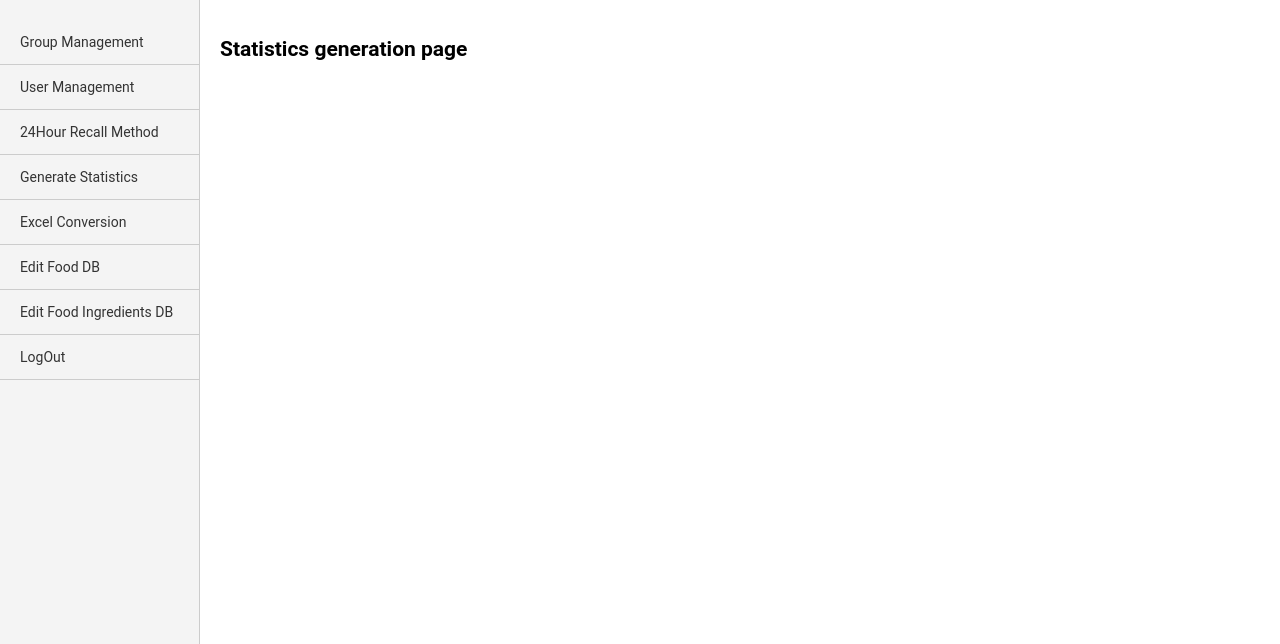
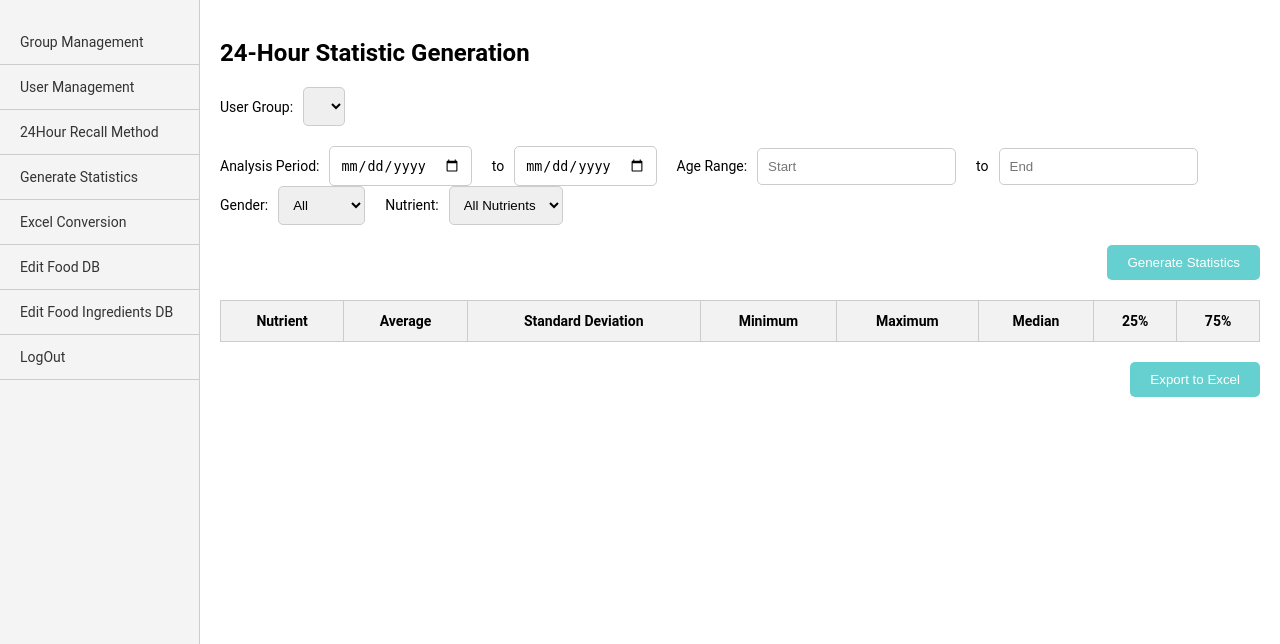
Before and after one commit to Park-HyeonJi/CambodiaNAS, a Flask app: page /24h-stas in a window 1280 px wide. Shown: the part 91-735 px from the top of the page. Run offline with Flask 3, Linux system fonts and the light colour scheme; a user stored in the database is signed in; lists and menus that the app fills with data are empty.

Commit message:
통계 생성 페이지 기초 구현

```diff
--- /dev/null
+++ b/static/24h_stas.css
@@ -0,0 +1,76 @@
+h2 {
+    white-space: nowrap;
+    font-size: 24px;
+    margin-bottom: 20px;
+}
+
+.container {
+    display: flex;
+}
+
+.group-selection, .filter-options {
+    display: flex;
+    flex-wrap: wrap;
+    align-items: center;
+    margin-bottom: 20px;
+}
+
+.group-selection label, .filter-options label {
+    margin-right: 10px;
+}
+
+.group-selection select, .filter-options input, .filter-options select {
+    margin-right: 20px;
+    padding: 10px;
+    border-radius: 5px;
+    border: 1px solid #ccc;
+    box-sizing: border-box;
+}
+
+.filter-options span {
+    margin-right: 10px;
+}
+
+/* 버튼 컨테이너 스타일 */
+.button-container {
+    display: flex;
+    justify-content: flex-end; /* 버튼을 오른쪽으로 정렬 */
+    width: 100%;
+    margin-bottom: 20px;
+}
+
+button[type="button"], .filter-options button {
+    padding: 10px 20px;
+    background-color: #66d0d0;
+    border: none;
+    border-radius: 5px;
+    color: white;
+    cursor: pointer;
+    transition: background-color 0.3s;
+    margin-top: 0;
+}
+
+button[type="button"]:hover, .filter-options button:hover {
+    background-color: #696bde;
+}
+
+.statistics-table {
+    margin-top: 20px;
+    overflow-x: auto;
+    margin-bottom: 20px;
+}
+
+.statistics-table table {
+    width: 100%;
+    border-collapse: collapse;
+}
+
+.statistics-table th, .statistics-table td {
+    padding: 12px;
+    border: 1px solid #ccc;
+    text-align: center;
+}
+
+.statistics-table th {
+    background-color: #f2f2f2;
+}
--- /dev/null
+++ b/static/24h_stas.js
@@ -0,0 +1,35 @@
+document.addEventListener('DOMContentLoaded', () => {
+    loadUserGroups();
+});
+
+function loadUserGroups() {
+    let groups = JSON.parse(localStorage.getItem('groups')) || [];
+    const userGroupSelect = document.getElementById('user-group');
+    userGroupSelect.innerHTML = '';
+
+    groups.forEach(group => {
+        const option = document.createElement('option');
+        option.value = group;
+        option.textContent = group;
+        userGroupSelect.appendChild(option);
+    });
+}
+
+function generateStatistics() {
+    const ageStart = document.getElementById('age-start').value;
+    const ageEnd = document.getElementById('age-end').value;
+
+    // 나이 범위가 음수인지 확인
+    if (ageStart < 0 || ageEnd < 0 || ageStart > ageEnd) {
+        alert('The age range is wrong. Please enter again.');
+        return; // 조건에 맞지 않으면 함수 종료
+    }
+
+    // 조건에 맞다면 통계 생성 작업 수행
+    alert('Statistics generated!');
+}
+
+function exportToExcel() {
+    // 엑셀로 내보내기 로직을 여기에 추가하세요
+    alert('Exported to Excel!');
+}
--- a/templates/24h_stas.html
+++ b/templates/24h_stas.html
@@ -1,4 +1,72 @@
 {% extends 'base.html' %}
 {% block content %}
-    <h2>Statistics generation page</h2>
+<!DOCTYPE html>
+<html lang="en">
+<head>
+    <meta charset="UTF-8">
+    <title>User Management</title>
+    <link rel="stylesheet" href="{{ url_for('static', filename='style.css') }}">
+    <link rel="stylesheet" href="{{ url_for('static', filename='24h_stas.css') }}">
+</head>
+<body>
+    <h2>24-Hour Statistic Generation</h2>
+<div class="stats-container">
+    <form action="/generate_statistics" method="POST">
+        <div class="group-selection">
+            <label for="user-group">User Group:</label>
+            <select id="user-group" name="user-group">
+            </select>
+        </div>
+        <div class="filter-options">
+            <label for="start-date">Analysis Period:</label>
+            <input type="date" id="start-date" name="start-date">
+            <span>to</span>
+            <input type="date" id="end-date" name="end-date">
+
+            <label for="age-range">Age Range:</label>
+            <input type="number" id="age-start" name="age-start" placeholder="Start">
+            <span>to</span>
+            <input type="number" id="age-end" name="age-end" placeholder="End">
+
+            <label for="gender">Gender:</label>
+            <select id="gender" name="gender">
+                <option value="all">All</option>
+                <option value="male">Male</option>
+                <option value="female">Female</option>
+            </select>
+
+            <label for="nutrient">Nutrient:</label>
+            <select id="nutrient" name="nutrient">
+                <option value="all">All Nutrients</option>
+            </select>
+        </div>
+        <div class="button-container">
+            <button type="button" onclick="generateStatistics()">Generate Statistics</button>
+        </div>
+        <div class="statistics-table">
+            <table>
+                <thead>
+                    <tr>
+                        <th>Nutrient</th>
+                        <th>Average</th>
+                        <th>Standard Deviation</th>
+                        <th>Minimum</th>
+                        <th>Maximum</th>
+                        <th>Median</th>
+                        <th>25%</th>
+                        <th>75%</th>
+                    </tr>
+                </thead>
+                <tbody id="statistics-body">
+                </tbody>
+            </table>
+        </div>
+        <div class="button-container">
+            <button type="button" onclick="exportToExcel()">Export to Excel</button>
+        </div>
+    </form>
+</div>
+<script src="{{ url_for('static', filename='24h_stas.js') }}"></script>
+</body>
+</html>
 {% endblock %}
```
